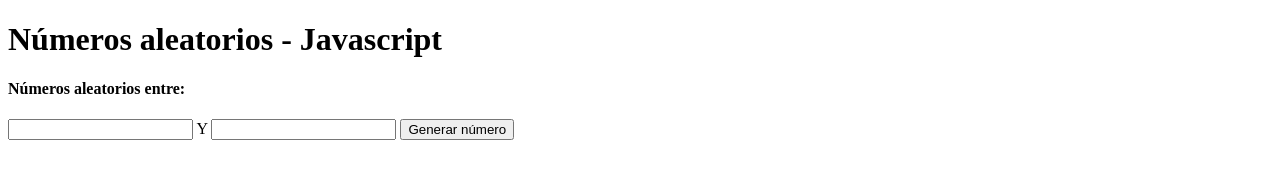
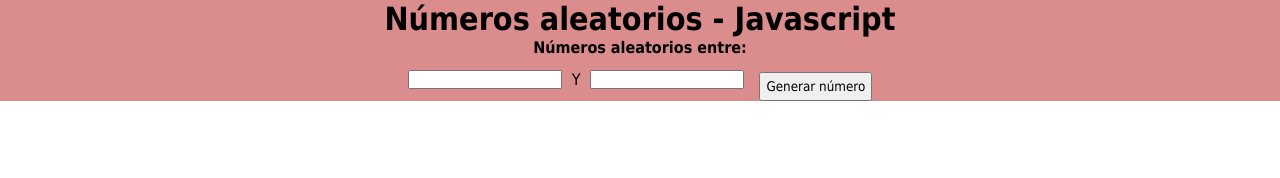
Before and after one commit to Die28061/Numeros-aleatorios, a plain HTML site: page index.html in a window 1280 px wide. Drawn offline with Linux system fonts and the light colour scheme.

Commit message:
modificacion 1

```diff
--- a/index.html
+++ b/index.html
@@ -4,7 +4,7 @@
     <meta charset="UTF-8">
     <meta name="viewport" content="width=device-width, initial-scale=1.0">
     <title>Números aleatorios</title>
-    <link rel="stylesheet" href="style.css">
+    <link rel="stylesheet" href="styles.css">
 </head>
 <body>
     <div class="container">
--- a/styles.css
+++ b/styles.css
@@ -3,6 +3,7 @@
     margin: 0;
     padding: 0;
     font-family: Tahoma, sans-serif;
+
 }
 
 h1,h4 {
@@ -31,3 +32,8 @@ h1,h4 {
 .number {
    text-align: center;
 }
+
+.container {
+    background: rgb(219, 140, 140);
+
+}
```
